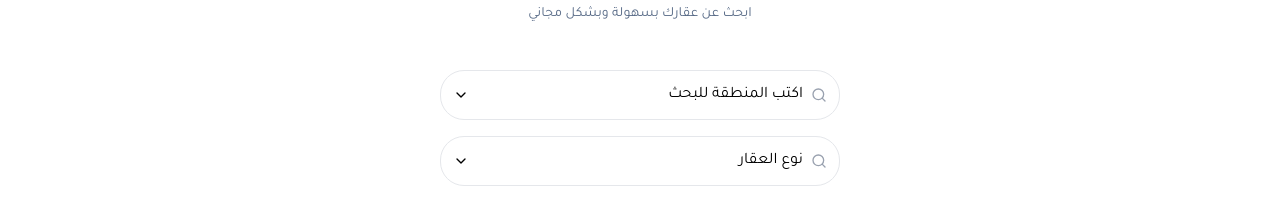
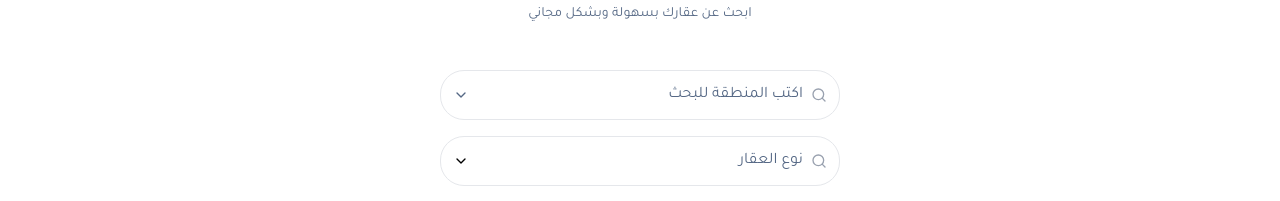
Before and after one commit to MTS-Services/Skywalker, a React (Vite) app: page / in a window 1280 px wide. Shown: the part 247-448 px from the top of the page. Built offline with nearby package versions, Linux system fonts and the light colour scheme.

Commit message:
new color added input fild

```diff
--- a/src/components/shared/FilterDropdown.jsx
+++ b/src/components/shared/FilterDropdown.jsx
@@ -61,7 +61,7 @@ export const MultiSelectDropdown = ({
           <LuSearch />
         </span>
         <div
-          className={`flex-grow px-2 ${isRTL ? "text-right" : "text-left"} flex min-h-[24px] flex-wrap gap-1`}
+          className={`flex-grow px-2 text-[#556885] ${isRTL ? "text-right" : "text-left"} flex min-h-[24px] flex-wrap gap-1`}
         >
           {selectedItems.length > 0
             ? selectedItems.map((item) => (
--- a/src/pages/home/Hero.jsx
+++ b/src/pages/home/Hero.jsx
@@ -130,7 +130,7 @@ function FilterComponent({ t, isRTL }) {
 
   return (
     <form onSubmit={handleSearch} className="space-y-4">
-      <span className="hidden xl:block">
+      <span className="hidden text-[#556885] xl:block">
         <MultiSelectDropdown
           options={regionsData}
           selectedItems={selectedRegions}
@@ -142,7 +142,7 @@ function FilterComponent({ t, isRTL }) {
           onToggle={() => toggleDropdown("regions")}
         />
       </span>
-      <span className="xl:hidden">
+      <span className="  xl:hidden">
         <MobileRegionFilter
           options={regionsData}
           selectedItems={selectedRegions}
```
Also changed, not shown: src/layouts/SearchPageHeader.jsx (line endings or trailing spaces).
